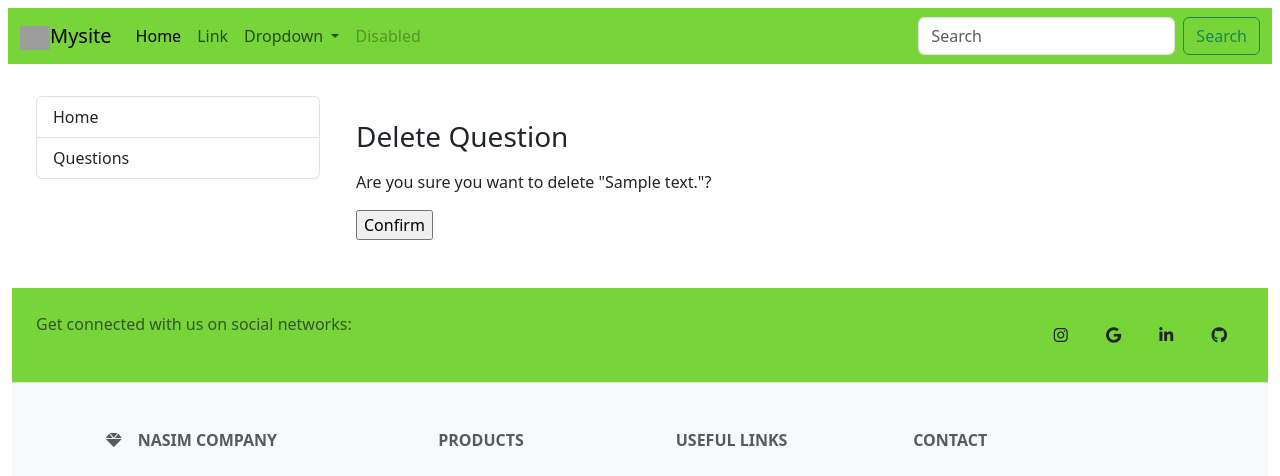
After one commit to NasimSemnan/test-project, a Django app: page /polls/questions/1/delete in a window 1280 px wide. The commit adds this page. Shown: the top 476 px of the page. Run offline with Django 5.2, Linux system fonts and the light colour scheme; tables that the repository leaves empty hold one stand-in row (values such as "Sample post"); grey boxes are pictures that could not be loaded.

Commit message:
question delete add

```diff
--- a/mysite/polls/templates/polls/base.html
+++ b/mysite/polls/templates/polls/base.html
@@ -55,7 +55,7 @@
             {% block sidebar %}
             <div  class="list-group">
                 <a href="/" class="list-group-item list-group-item-action">Home</a>
-                <a href="/questions/" class="list-group-item list-group-item-action">Questions</a>
+                <a href="/polls/questions" class="list-group-item list-group-item-action">Questions</a>
             </div>
             {% endblock %}
         </div>
--- /dev/null
+++ b/mysite/polls/templates/polls/delete_question.html
@@ -0,0 +1,12 @@
+{% extends "polls/base.html" %}
+{% block content %}
+
+<h3 class="mb-3">Delete Question</h3>
+
+<form method="post">{% csrf_token %}
+    <p>Are you sure you want to delete "{{ object.question_text }}"?</p>
+    {{ form }}
+    <input type="submit" value="Confirm">
+</form>
+
+{% endblock %}
--- a/mysite/polls/urls.py
+++ b/mysite/polls/urls.py
@@ -4,9 +4,10 @@ from . import views
 
 app_name = "polls"
 urlpatterns = [
-    path("", views.IndexView.as_view(), name="index"),
-    path("<int:pk>/", views.DetailView.as_view(), name="detail"),
-    path("<int:pk>/results/", views.ResultsView.as_view(), name="results"),
-    path("<int:question_id>/vote/", views.vote, name="vote"),
-    path("add_question/", views.AddQuession.as_view(), name="add_question"),
+    path("questions/", views.IndexView.as_view(), name="index"),
+    path("questions/<int:pk>/", views.DetailView.as_view(), name="detail"),
+    path("questions/<int:pk>/results/", views.ResultsView.as_view(), name="results"),
+    path("questions/<int:question_id>/vote/", views.vote, name="vote"),
+    path("questions/add/", views.AddQuession.as_view(), name="add_question"),
+    path("questions/<int:pk>/delete", views.DeleteQuestion.as_view(), name="delete_question"),
 ]
--- a/mysite/polls/views.py
+++ b/mysite/polls/views.py
@@ -41,6 +41,12 @@ class AddQuession(generic.CreateView):
     def form_invalid(self, form: BaseModelForm) -> HttpResponse:
         print("invalid", form.data)
         return super().form_invalid(form)
+
+
+class DeleteQuestion(generic.DeleteView):
+    model = Question
+    success_url = reverse_lazy("polls:index")
+    template_name = "polls/delete_question.html"
 
 
 class IndexView(generic.ListView):
```
Also changed, not shown: mysite/polls/templates/polls/add_question.html (+4 -6 lines), mysite/polls/templates/polls/index.html (+7 -2 lines).
